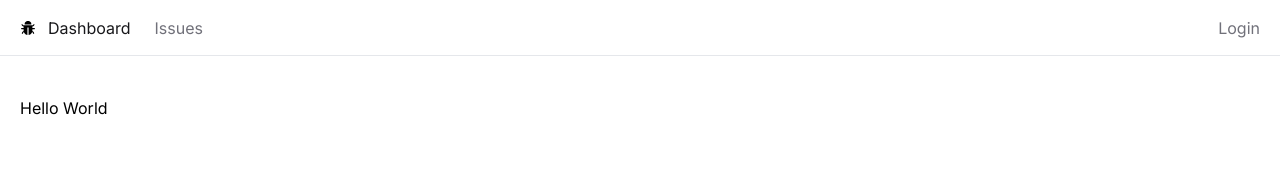
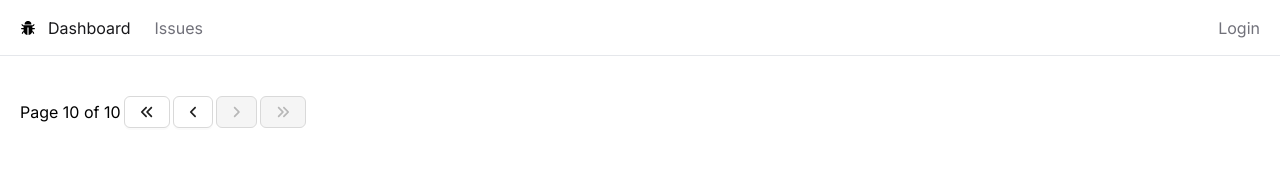
Before and after one commit to QuangMinh94/issue-tracker, a Next.js app: page / in a window 1280 px wide. Shown: the top 186 px of the page. Built offline with nearby package versions, Linux system fonts and the light colour scheme; no server answers.

Commit message:
Build a pagination layout

```diff
--- a/app/issues/CustomTable.tsx
+++ b/app/issues/CustomTable.tsx
@@ -93,6 +93,7 @@ const CustomTable = ({ data, loading, searchParams }: Props) => {
                 />
             ),
             dataIndex: 'issue',
+            width: '10vw',
             render(_value, record, _index) {
                 return (
                     <span>
@@ -114,6 +115,7 @@ const CustomTable = ({ data, loading, searchParams }: Props) => {
                     columnName={'status'}
                 />
             ),
+            width: '2vw',
             dataIndex: 'status',
             responsive: ['md'],
             render(_value, record, _index) {
@@ -128,13 +130,24 @@ const CustomTable = ({ data, loading, searchParams }: Props) => {
                     columnName={'createdAt'}
                 />
             ),
+            width: '3vw',
             dataIndex: 'createdAt',
             responsive: ['md'],
         },
     ]
 
     return (
-        <Table columns={loading ? skeletonColumn : columns} dataSource={data} />
+        <Table
+            columns={loading ? skeletonColumn : columns}
+            dataSource={data}
+            /* pagination={{
+                showLessItems: true,
+                defaultPageSize: 10,
+                showSizeChanger: true,
+                pageSizeOptions: ['10', '20', '30'],
+            }} */
+            pagination={false}
+        />
     )
 }
 
--- a/app/page.tsx
+++ b/app/page.tsx
@@ -1,6 +1,5 @@
+import Pagination from '@/components/Pagination'
 import '@fortawesome/fontawesome-svg-core/styles.css'
 export default function Home() {
-  return (
-    <div>Hello World</div>
-  )
+    return <Pagination itemCount={100} currentPage={10} pageSize={10} />
 }
--- /dev/null
+++ b/components/Pagination.tsx
@@ -0,0 +1,40 @@
+import {
+    faAngleDoubleLeft,
+    faAngleDoubleRight,
+    faAngleLeft,
+    faAngleRight,
+} from '@fortawesome/free-solid-svg-icons'
+import { FontAwesomeIcon } from '@fortawesome/react-fontawesome'
+import { Button, Flex } from 'antd'
+
+interface Props {
+    itemCount: number
+    pageSize: number
+    currentPage: number
+}
+
+const Pagination = ({ itemCount, pageSize, currentPage }: Props) => {
+    const pageCount = Math.ceil(itemCount / pageSize)
+    if (pageCount <= 1) return null
+    return (
+        <Flex align="center" gap={3}>
+            <p>
+                Page {currentPage} of {pageCount}
+            </p>
+            <Button disabled={currentPage === 1}>
+                <FontAwesomeIcon icon={faAngleDoubleLeft} />
+            </Button>
+            <Button disabled={currentPage === 1}>
+                <FontAwesomeIcon icon={faAngleLeft} />
+            </Button>
+            <Button disabled={currentPage === pageCount}>
+                <FontAwesomeIcon icon={faAngleRight} />
+            </Button>
+            <Button disabled={currentPage === pageCount}>
+                <FontAwesomeIcon icon={faAngleDoubleRight} />
+            </Button>
+        </Flex>
+    )
+}
+
+export default Pagination
```
